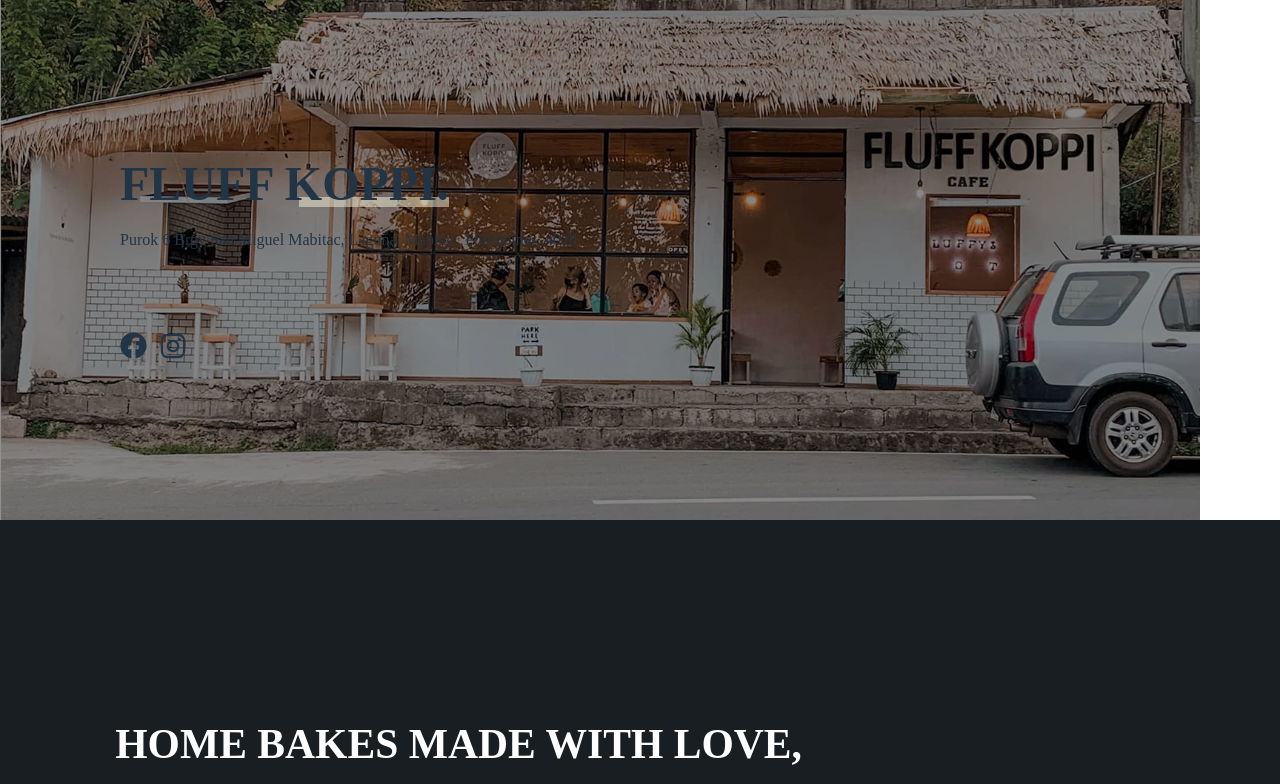
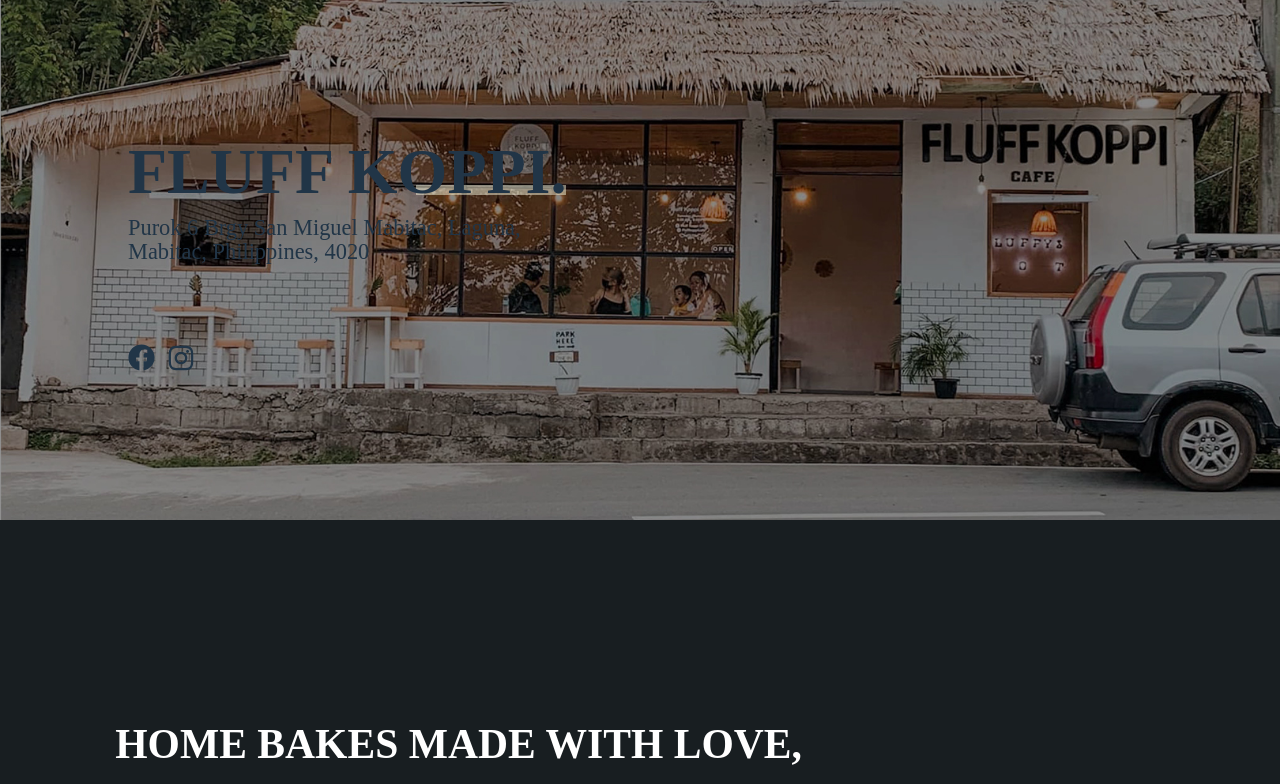
Before and after one commit to kevinxmyr/fluff, a React (Vite) app: page / in a window 1280 px wide. Shown: the top 784 px of the page. Built offline with nearby package versions, Linux system fonts and the light colour scheme.

Commit message:
5th commit

```diff
--- a/src/components/Hero.jsx
+++ b/src/components/Hero.jsx
@@ -9,13 +9,13 @@
     flex
     bg-slate-900
     min-h-[65vh]
-    min-w-[auto]
+    min-w-[100%]
     bg-heroImg
     bg-center
     bg-no-repeat
     bg-cover
 
-    iPad:
+    iPad:text-[1.2rem]
     ">
 
       <style jsx='true'>{`
@@ -57,16 +57,19 @@
             font-bold
             text-[3rem]
             pb-5
+            iPad:text-[3.4rem]
+            lt:text-[4rem]
           ">FLUFF KOPPI.</h1>
         </div>
         </Fade>
 
         <Fade bottom distance='18px'>
-        <div className="flex flex-col">
+        <div className="flex flex-col max-w-md">
           <Fade bottom distance='20px' delay={350}>
             <p className="
               font-rufina
               pb-[5rem]
+              lt:text-[1.4rem]
             ">{address.address}</p>
           </Fade>
           <Fade bottom distance='16px' delay={750}>
```
